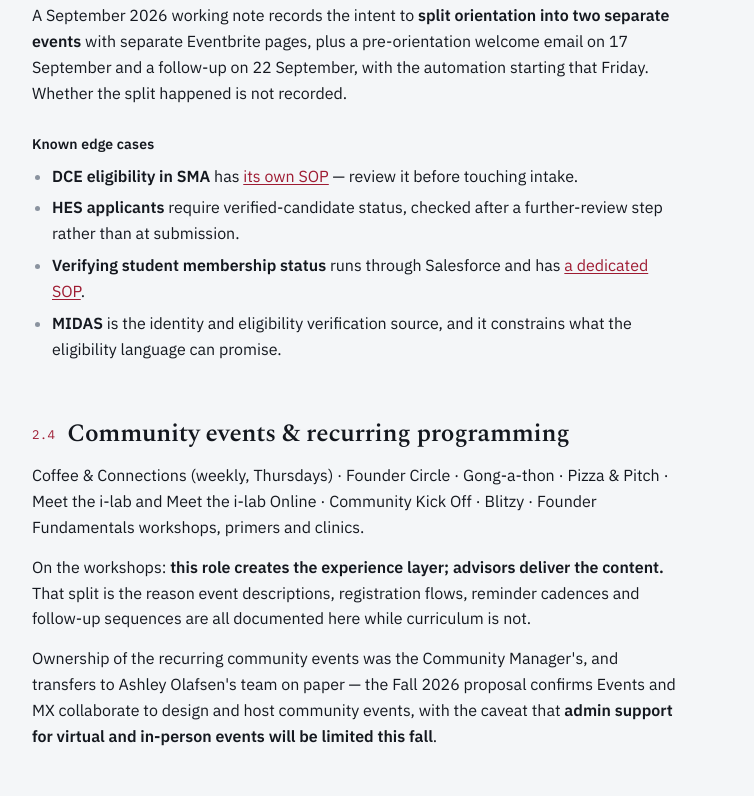
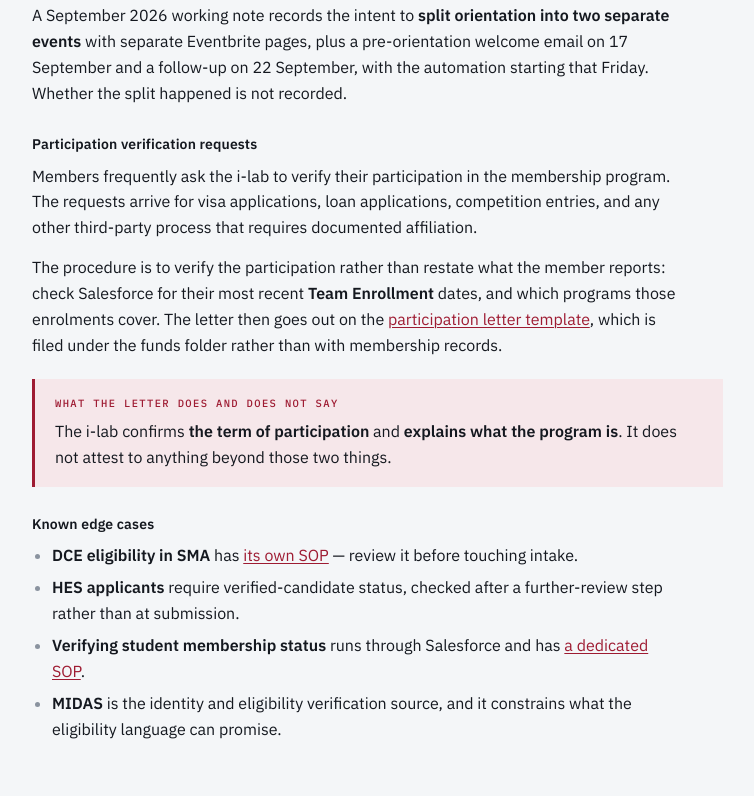
Before and after one commit to abarry25/Ilab-planning, a website: page public/handoff.html in a window 1280 px wide. Shown: the part 9330-10126 px from the top of the page, without its empty margins (310-1064 px from the left). Drawn offline with nearby package versions, Linux system fonts and the light colour scheme.

Commit message:
Update handoff.html

```diff
--- a/public/handoff.html
+++ b/public/handoff.html
@@ -43,6 +43,8 @@
   "membership-redesign": { group:"Membership", title:"Membership Redesign design sprint", url:"https://app.clickup.com/2333655/v/dc/276yq-71791/276yq-136671", where:"ClickUp doc 276yq-71791 / 276yq-136691" },
   "sma-use-cases": { group:"Membership", title:"SMA application use cases", url:"https://app.clickup.com/2333655/docs/276yq-71791/276yq-142511", where:"ClickUp doc 276yq-71791 / 276yq-142511" },
   "orientation-guide": { group:"Membership", title:"Orientation guide and run of show", url:"https://app.clickup.com/2333655/v/dc/276yq-111151", where:"ClickUp collection root — not the specific doc" },
+  "sop-student-slack": { group:"Membership", title:"SOP: Setting Up the Student Slack", url:"https://hu.sharepoint.com/:w:/r/sites/sssc/Harvard_Innovation_Labs/Shared%20Documents/Community/Misc.%20Community/SOP%20Creating%20and%20Closing%20the%20Annual%20Slack%20Workspace.docx?d=w19a04cd8be954754abb5f090f7282fcb&csf=1&web=1&e=RfLXh0", where:"SharePoint &gt; Community &gt; Misc. Community — creating and closing the annual workspace" },
+  "sop-participation-letter": { group:"Membership", title:"Participation Letter template", url:"https://hu.sharepoint.com/:w:/r/sites/sssc/Harvard_Innovation_Labs/Shared%20Documents/Programs/Funds/AVF%20%26%20SIFF/Proof%20of%20Participation/Participation_Letter_TEMPLATE.docx?d=wf8602312038f4e3f89859cb169c9ac28&csf=1&web=1&e=Tfh2PS", where:"SharePoint &gt; Programs &gt; Funds &gt; AVF &amp; SIFF &gt; Proof of Participation" },
   "mx-spec": { group:"MX & strategy", title:"Member Experience (MX) Team Spec", url:"https://doc.clickup.com/d/h/276yq-178331/773b6100d333571", where:"ClickUp" },
   "mx-goals": { group:"MX & strategy", title:"MX goals, AY 26-27", url:"https://app.clickup.com/2333655/v/dc/276yq-95451/276yq-167971", where:"ClickUp doc 276yq-95451 / 276yq-180491" },
   "kpi-metrics": { group:"MX & strategy", title:"i-lab Impact Metrics & KPIs", url:"https://doc.clickup.com/d/h/276yq-95751/183129103411089/276yq-167231", where:"ClickUp" },
@@ -799,6 +801,15 @@
 <p>This role is Host/MC and holds R/A. Covers Explorer/Joiner and Venture sessions, registration and reminders, the staff run-through, and post-event follow-up. Tom delivers &ldquo;What is the i-lab&rdquo;; Becca delivers &ldquo;Your Journey&rdquo;; Lauren Koppelson provides Zoom support.</p>
 <p>A September 2026 working note records the intent to <strong>split orientation into two separate events</strong> with separate Eventbrite pages, plus a pre-orientation welcome email on 17 September and a follow-up on 22 September, with the automation starting that Friday. Whether the split happened is not recorded.</p>
 
+<h4>Participation verification requests</h4>
+<p>Members frequently ask the i-lab to verify their participation in the membership program. The requests arrive for visa applications, loan applications, competition entries, and any other third-party process that requires documented affiliation.</p>
+<p>The procedure is to verify the participation rather than restate what the member reports: check Salesforce for their most recent <strong>Team Enrollment</strong> dates, and which programs those enrolments cover. The letter then goes out on the <span class="ref" data-ref="sop-participation-letter">participation letter template</span>, which is filed under the funds folder rather than with membership records.</p>
+
+<div class="callout">
+  <p class="callout-head">What the letter does and does not say</p>
+  <p>The i-lab confirms <strong>the term of participation</strong> and <strong>explains what the program is</strong>. It does not attest to anything beyond those two things.</p>
+</div>
+
 <h4>Known edge cases</h4>
 <ul>
   <li><strong>DCE eligibility in SMA</strong> has <span class="ref" data-ref="sop-dce">its own SOP</span> — review it before touching intake.</li>
@@ -1087,7 +1098,7 @@
 <tr><td class="name">OnceHub</td><td>Expert office-hours booking and availability, pitch-prep scheduling</td></tr>
 <tr><td class="name">Qualtrics</td><td>Event, judge, expert and member feedback surveys; NPS and engagement data</td></tr>
 <tr><td class="name">SharePoint / Excel</td><td>Shared process documentation, year-over-year PIC tracking, exports, operational workbooks</td></tr>
-<tr><td class="name">Slack</td><td>Member and community communications, private PIC channels, internal coordination</td></tr>
+<tr><td class="name">Slack</td><td>Member and community communications, private PIC channels, internal coordination. The annual workspace is created and closed per <span class="ref" data-ref="sop-student-slack">its own SOP</span>.</td></tr>
 <tr><td class="name">Zoom</td><td>Virtual orientations, workshops, judging, office hours</td></tr>
 <tr><td class="name">Vimeo</td><td>Video library; Loom content is converted here. Member Journey &rarr; Customer Validation Arc folder</td></tr>
 <tr><td class="name">MIDAS</td><td>Eligibility and identity verification</td></tr>
```
